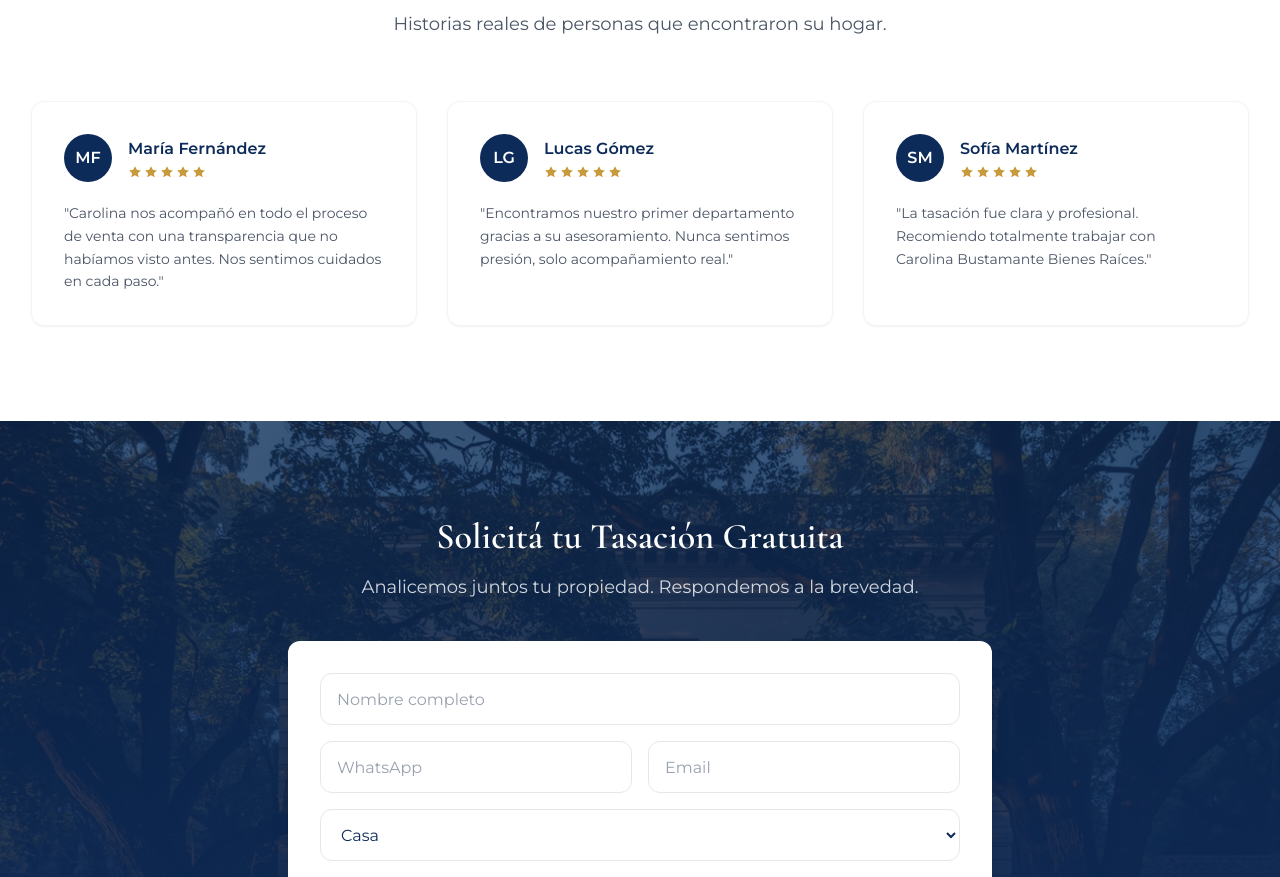
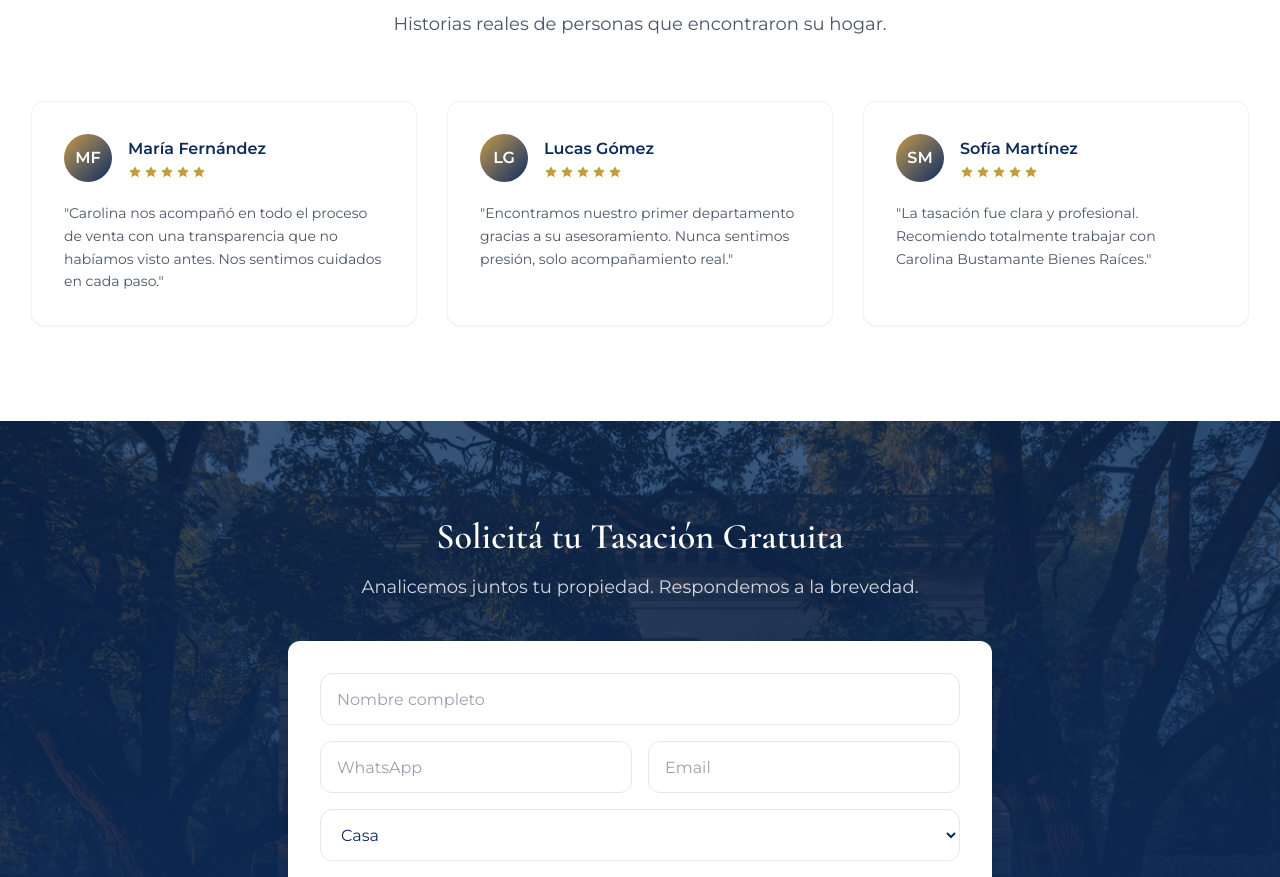
Before and after one commit to borginiangel-svg/carolina-bustamante-web, a Next.js app: page / in a window 1280 px wide. Shown: the part 1660-2537 px from the top of the page. Built offline with nearby package versions, Linux system fonts and the light colour scheme; no server answers; the database is empty.

Commit message:
Mejorar diseño del avatar de iniciales en testimonios

```diff
--- a/src/components/sections/Testimonials.tsx
+++ b/src/components/sections/Testimonials.tsx
@@ -46,7 +46,7 @@ export default function Testimonials() {
             className="rounded-xl bg-white p-8 shadow-sm ring-1 ring-gray-100"
           >
             <div className="flex items-center gap-4">
-              <div className="flex h-12 w-12 items-center justify-center rounded-full bg-[#0D2B59] font-semibold text-white">
+              <div className="flex h-12 w-12 items-center justify-center rounded-full bg-gradient-to-br from-[#C79A3B] to-[#0D2B59] font-semibold text-white ring-2 ring-white ring-offset-2 ring-offset-white shadow-sm">
                 {iniciales(t.nombre)}
               </div>
               <div>
```
